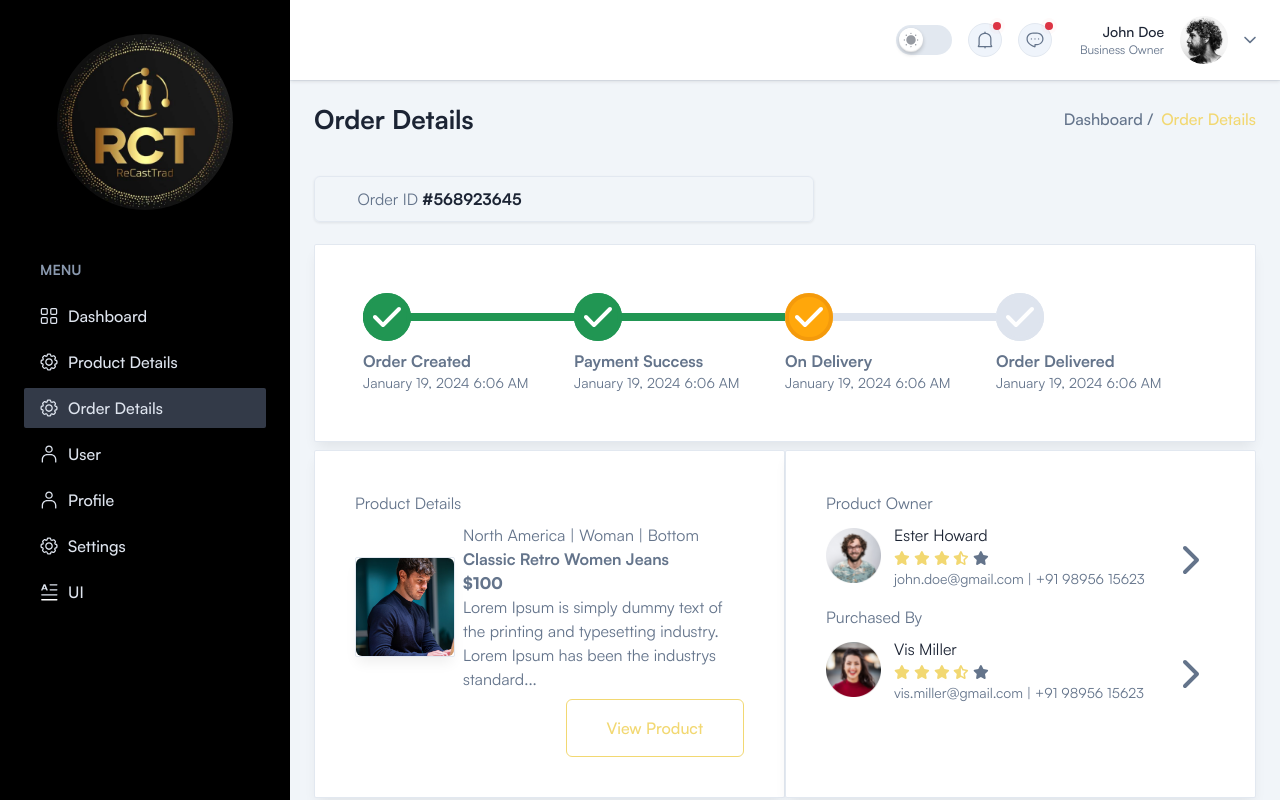
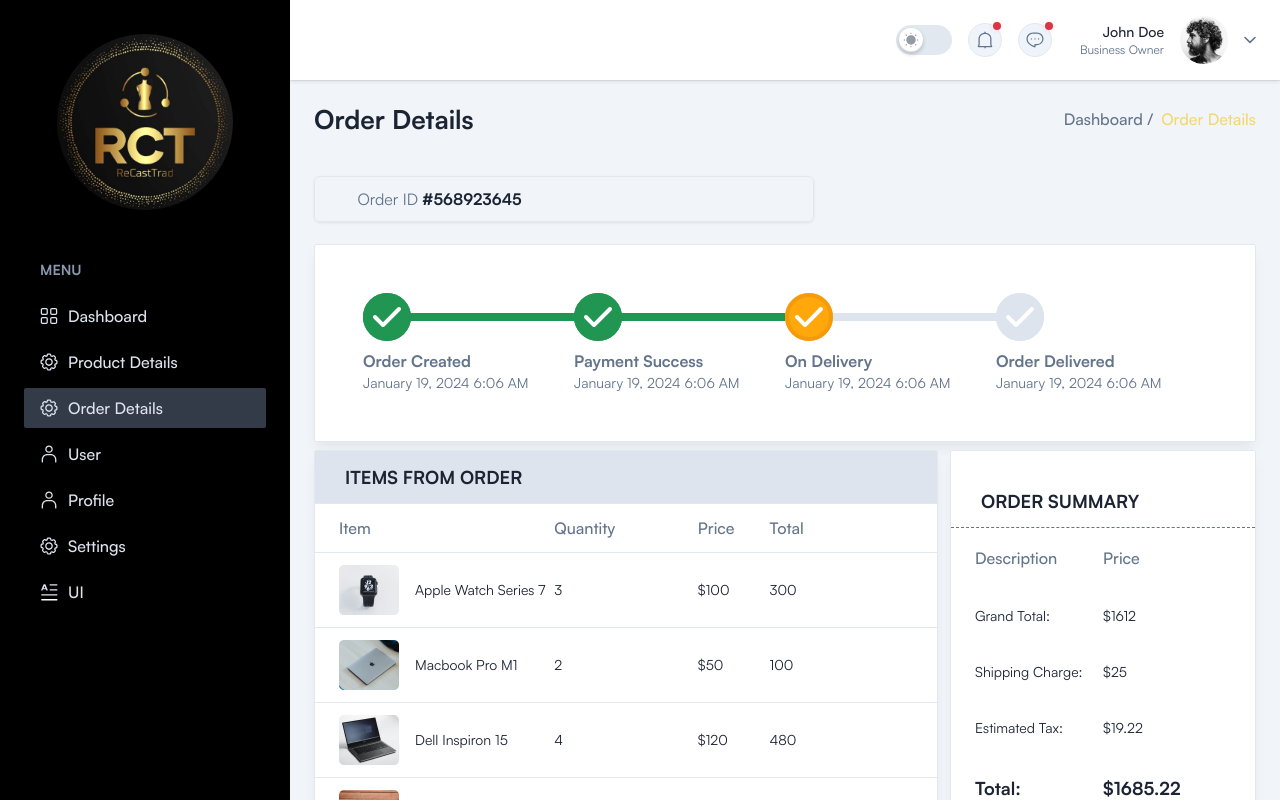
Before and after one commit to ajayknewage/lacastrade, a Next.js app: page /admin/order-details in a window 1280 px wide. Built offline with nearby package versions, Linux system fonts and the light colour scheme; a web font is replaced by a local one.

Commit message:
updates on order details

```diff
--- a/app/admin/order-details/page.tsx
+++ b/app/admin/order-details/page.tsx
@@ -1,4 +1,6 @@
 import Breadcrumb from "@/components/Breadcrumbs/Breadcrumb";
+import OrderSummary from "@/components/Order/OrderSummary";
+import OrderedItems from "@/components/Order/OrderedItems";
 import Stepper from "@/components/Stepper";
 import {
   faChevronRight,
@@ -35,6 +37,64 @@
           <div className="rounded-sm border border-stroke bg-white shadow-default dark:border-strokedark dark:bg-boxdark p-2 col-start-1 col-end-8">
             <Stepper />
           </div>
+          <div className="grid grid-flow-row grid-rows-2 lg:grid-flow-col lg:grid-cols-3 lg:grid-rows-1 mt-2 gap-3">
+            <div className="lg:col-start-1 lg:col-end-3">
+              <OrderedItems />
+            </div>
+
+            <div className="lg:col-start-3 lg:col-end-3">
+              <OrderSummary />
+            </div>
+          </div>
+          <div className="grid grid-flow-row grid-rows-2 lg:grid-flow-col lg:grid-cols-3 lg:grid-rows-1 mt-2 gap-2">
+            <div className="rounded-sm border border-stroke bg-white shadow-default dark:border-strokedark dark:bg-boxdark p-8 lg:col-start-1 lg:col-end-1">
+              <div className="rounded-sm  bg-white dark:bg-boxdark h-full">
+                <div className="py-3">
+                  <h4 className="text-lg font-semibold text-black dark:text-white">
+                    BILLING INFORMATION
+                  </h4>
+                </div>
+                <div>
+                  <div>Payment Type: Credit Card</div>
+                  <div>{`Provider: Visa ending in 2851`}</div>
+                  <div>{`San Francisco, CA 94107`}</div>{" "}
+                  <div>{`Valid Date: 02/2020`}</div> <div>{`CVV: xxx`}</div>
+                </div>
+              </div>
+            </div>
+            <div className="rounded-sm border border-stroke bg-white shadow-default dark:border-strokedark dark:bg-boxdark p-8 lg:col-start-2 lg:col-end-2">
+              <div className="rounded-sm  bg-white dark:bg-boxdark h-full">
+                <div className="py-3">
+                  <h4 className="text-lg font-semibold text-black dark:text-white">
+                    SHIPPING INFORMATION
+                  </h4>
+                </div>
+                <div>
+                  <div>Stanley Jones</div>
+                  <div>{`795 Folsom Ave, Suite 600`}</div>
+                  <div>{`San Francisco, CA 94107`}</div>{" "}
+                  <div>{`P: (123) 456-7890`}</div>{" "}
+                  <div>{`M: (+01) 12345 67890`}</div>
+                </div>
+              </div>
+            </div>
+            <div className="rounded-sm border border-stroke bg-white shadow-default dark:border-strokedark dark:bg-boxdark p-8 lg:col-start-3 lg:col-end-3">
+              <div className="rounded-sm  bg-white dark:bg-boxdark h-full">
+                <div className="py-3">
+                  <h4 className="text-lg font-semibold text-black dark:text-white">
+                    ORDER SUMMARY
+                  </h4>
+                </div>
+                <div>
+                  <div>UPS Delivery</div>
+                  <div>{`Order ID : #BM31`}</div>
+                  <div>{`San Francisco, CA 94107`}</div>{" "}
+                  <div>{`Payment Mode : COD`}</div>{" "}
+                </div>
+              </div>
+            </div>
+          </div>
+
           <div className="grid grid-flow-row grid-rows-2 lg:grid-flow-col lg:grid-cols-2 lg:grid-rows-1 mt-2">
             <div className="rounded-sm border border-stroke bg-white shadow-default dark:border-strokedark dark:bg-boxdark p-10 lg:col-start-1 lg:col-end-1">
               <span className="">Product Details</span>
@@ -120,8 +180,10 @@
                     </div>
                   </div>
                   <div className="flex items-center justify-end cursor-pointer hover:shadow-1 px-4 rounded-sm">
-                    {" "}
-                    <FontAwesomeIcon icon={faChevronRight} size="2x" />
+                    <Link href={"/admin/user"}>
+                      {" "}
+                      <FontAwesomeIcon icon={faChevronRight} size="2x" />
+                    </Link>
                   </div>
                 </div>
 
@@ -169,8 +231,10 @@
                     </div>
                   </div>
                   <div className="flex items-center justify-end cursor-pointer hover:shadow-1 px-4 rounded-sm">
-                    {" "}
-                    <FontAwesomeIcon icon={faChevronRight} size="2x" />
+                    <Link href={"/admin/user"}>
+                      {" "}
+                      <FontAwesomeIcon icon={faChevronRight} size="2x" />
+                    </Link>
                   </div>
                 </div>
               </div>
--- a/app/admin/product-details/page.tsx
+++ b/app/admin/product-details/page.tsx
@@ -5,6 +5,7 @@
 import { FontAwesomeIcon } from "@fortawesome/react-fontawesome";
 import { faStar, faStarHalfStroke } from "@fortawesome/free-solid-svg-icons";
 import { Gallery } from "@/components/ProductDetails";
+import Link from "next/link";
 export const metadata: Metadata = {
   title: "Product | ReCastTrade",
   description: "",
@@ -63,6 +64,7 @@
                 alt="User"
               />
             </div>
+            <Link href={"/admin/user"}>
               <div>
                 <span className="mb-1.5 text-black dark:text-white">
                   Ester Howard
@@ -91,6 +93,7 @@
                   <FontAwesomeIcon icon={faStar} size="sm" className="" />
                 </div>
               </div>
+            </Link>
           </div>
         </div>
       </div>
--- /dev/null
+++ b/components/Order/OrderSummary.tsx
@@ -0,0 +1,76 @@
+import Image from "next/image";
+import { Product } from "@/types/product";
+
+const productData = [
+  {
+    description: "Grand Total:",
+    price: "$1612",
+  },
+  {
+    description: "Shipping Charge:",
+    price: "$25",
+  },
+  {
+    description: "Estimated Tax:",
+    price: "$19.22",
+  },
+  {
+    description: "Total:",
+    price: "$1685.22",
+  },
+];
+
+const OrderSummary = () => {
+  return (
+    <div className="rounded-sm border border-stroke bg-white shadow-default dark:border-strokedark dark:bg-boxdark h-full">
+      <div className="py-3 px-4 md:px-6 xl:px-7.5 mt-6 border-b border-dashed">
+        <h4 className="text-lg font-semibold text-black dark:text-white">
+          ORDER SUMMARY
+        </h4>
+      </div>
+
+      <div className="grid grid-cols-6  py-4.5 px-4 sm:grid-cols-8 md:px-6 2xl:px-7.5">
+        <div className="col-span-4 flex items-center">
+          <p className="font-medium">Description</p>
+        </div>
+        <div className="col-span-2 hidden items-center sm:flex">
+          <p className="font-medium">Price</p>
+        </div>
+      </div>
+
+      {productData.map((product, key) => (
+        <div
+          className="grid grid-cols-6  py-4.5 px-4 sm:grid-cols-8 md:px-6 2xl:px-7.5"
+          key={key}
+        >
+          <div className="col-span-4 flex items-center">
+            <div className="flex flex-col gap-4 sm:flex-row sm:items-center">
+              <p
+                className={`text-black dark:text-white ${
+                  key === productData.length - 1
+                    ? "text-lg font-semibold"
+                    : "text-sm"
+                }`}
+              >
+                {product.description}
+              </p>
+            </div>
+          </div>
+          <div className="col-span-2 hidden items-center sm:flex">
+            <p
+              className={`text-black dark:text-white ${
+                key === productData.length - 1
+                  ? "text-lg font-semibold"
+                  : "text-sm"
+              }`}
+            >
+              {product.price}
+            </p>
+          </div>
+        </div>
+      ))}
+    </div>
+  );
+};
+
+export default OrderSummary;
--- /dev/null
+++ b/components/Order/OrderedItems.tsx
@@ -0,0 +1,103 @@
+import Image from "next/image";
+import { Product } from "@/types/product";
+import Link from "next/link";
+
+const productData = [
+  {
+    image: "/images/product/product-01.png",
+    name: "Apple Watch Series 7",
+    price: 100,
+    quantity: 3,
+    total: 300,
+  },
+  {
+    image: "/images/product/product-02.png",
+    name: "Macbook Pro M1",
+    price: 50,
+    quantity: 2,
+    total: 100,
+  },
+  {
+    image: "/images/product/product-03.png",
+    name: "Dell Inspiron 15",
+    price: 120,
+    quantity: 4,
+    total: 480,
+  },
+  {
+    image: "/images/product/product-04.png",
+    name: "HP Probook 450",
+    price: 25,
+    quantity: 5,
+    total: 125,
+  },
+];
+
+const OrderedItems = () => {
+  return (
+    <div className="rounded-sm border border-stroke bg-white shadow-default dark:border-strokedark dark:bg-boxdark">
+      <div className="py-3 px-4 md:px-6 xl:px-7.5 bg-bodydark1 dark:bg-boxdark">
+        <h4 className="text-lg font-semibold text-black dark:text-white">
+          ITEMS FROM ORDER
+        </h4>
+      </div>
+
+      <div className="grid grid-cols-6 border-t border-stroke py-3 px-4 dark:border-strokedark sm:grid-cols-8 md:px-6 2xl:px-7.5">
+        <div className="col-span-3 flex items-center">
+          <p className="font-medium">Item</p>
+        </div>
+        <div className="col-span-2 hidden items-center sm:flex">
+          <p className="font-medium">Quantity</p>
+        </div>
+        <div className="col-span-1 flex items-center">
+          <p className="font-medium">Price</p>
+        </div>
+        <div className="col-span-1 flex items-center">
+          <p className="font-medium">Total</p>
+        </div>
+      </div>
+
+      {productData.map((product, key) => (
+        <div
+          className="grid grid-cols-6 border-t border-stroke py-3 px-4 dark:border-strokedark sm:grid-cols-8 md:px-6 2xl:px-7.5"
+          key={key}
+        >
+          <div className="col-span-3 flex items-center">
+            <Link href={"/admin/product-details"}>
+              <div className="flex flex-col gap-4 sm:flex-row sm:items-center">
+                <div className="h-12.5 w-15 rounded-md">
+                  <Image
+                    src={product.image}
+                    width={60}
+                    height={50}
+                    alt="Product"
+                  />
+                </div>
+                <p className="text-sm text-black dark:text-white">
+                  {product.name}
+                </p>
+              </div>
+            </Link>
+          </div>
+          <div className="col-span-2 hidden items-center sm:flex">
+            <p className="text-sm text-black dark:text-white">
+              {product.quantity}
+            </p>
+          </div>
+          <div className="col-span-1 flex items-center">
+            <p className="text-sm text-black dark:text-white">
+              ${product.price}
+            </p>
+          </div>
+          <div className="col-span-1 flex items-center">
+            <p className="text-sm text-black dark:text-white">
+              {product.total}
+            </p>
+          </div>
+        </div>
+      ))}
+    </div>
+  );
+};
+
+export default OrderedItems;
--- a/components/ProductDetails/Gallery.tsx
+++ b/components/ProductDetails/Gallery.tsx
@@ -38,7 +38,7 @@
               style={{
                 height: "100%",
               }}
-              onClick={() => setIndex(k + 1)}
+              onMouseOver={() => setIndex(k + 1)}
             />
           </div>
         ))}
```
Lines whose indentation alone changed are shown as unchanged.
